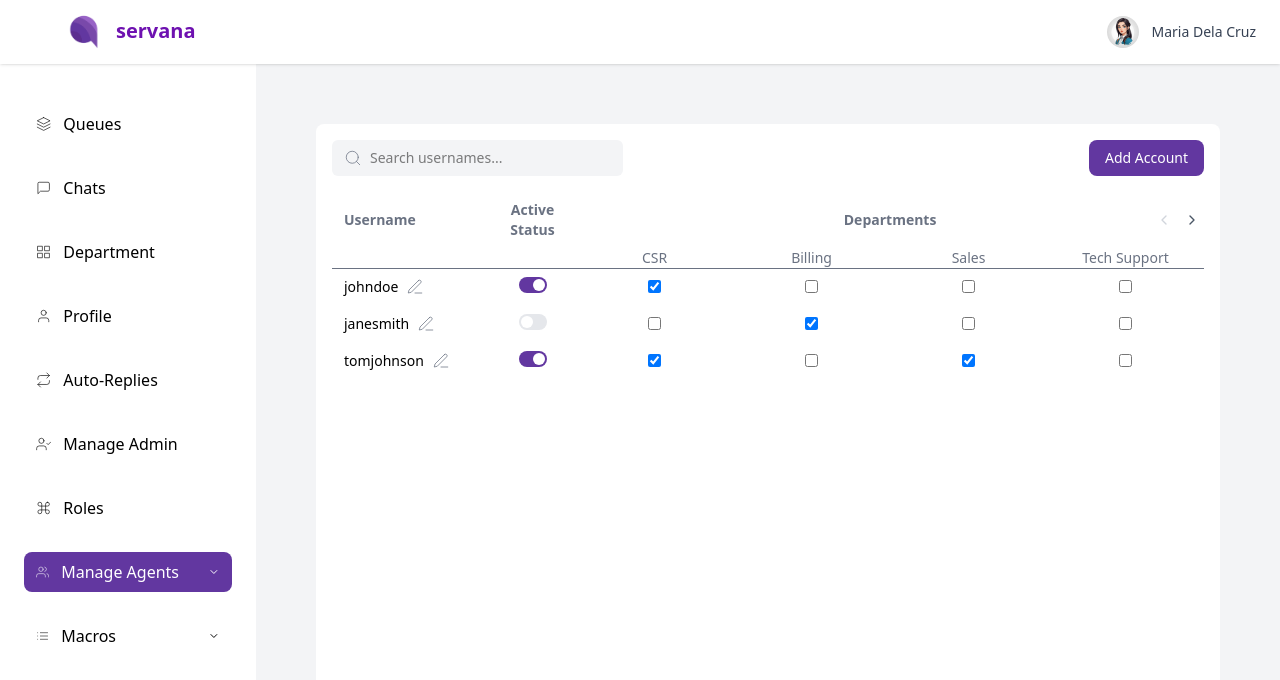
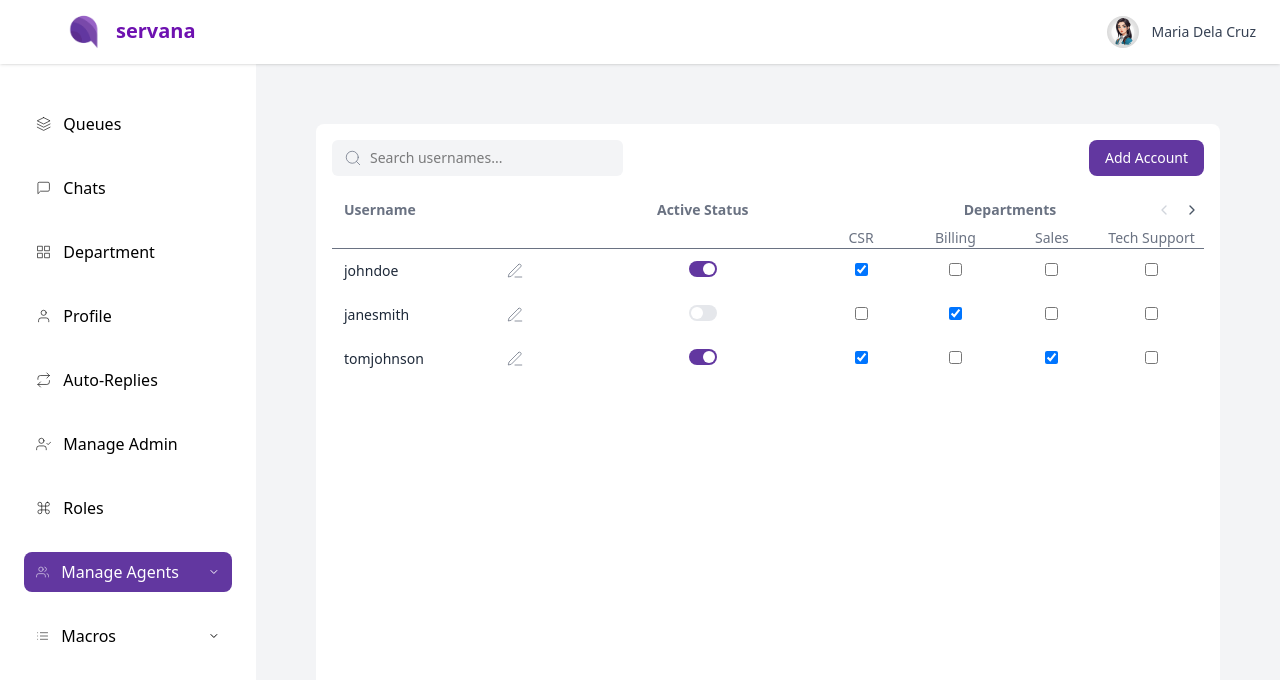
Before and after one commit to manuelamanetjr/frontend_web, a React (Vite) app: page /manage-agents in a window 1280 px wide. Shown: the top 680 px of the page. Built offline with nearby package versions, Linux system fonts and the light colour scheme.

Commit message:
sizing okay

```diff
--- a/screens/ManageAgents.jsx
+++ b/screens/ManageAgents.jsx
@@ -27,7 +27,6 @@ const initialAgents = [
 const departments = ["CSR", "Billing", "Sales", "Tech Support", "Admin", "HR"];
 
 export default function ManageAgents() {
-  // State management
   const [mobileSidebarOpen, setMobileSidebarOpen] = useState(false);
   const [openDropdown, setOpenDropdown] = useState(null);
   const [searchQuery, setSearchQuery] = useState("");
@@ -41,7 +40,6 @@ export default function ManageAgents() {
     password: "",
   });
 
-  // Derived state
   const filteredAgents = agents.filter((agent) =>
     agent.username.toLowerCase().includes(searchQuery.toLowerCase())
   );
@@ -50,7 +48,6 @@ export default function ManageAgents() {
     deptScrollIndex + visibleDepts
   );
 
-  // Handlers
   const toggleSidebar = () => setMobileSidebarOpen((prev) => !prev);
 
   const handleScrollDepts = (direction) => {
@@ -75,7 +72,6 @@ export default function ManageAgents() {
 
   const handleSaveAgent = () => {
     if (currentEditIndex !== null) {
-      // Update existing agent
       setAgents((prev) =>
         prev.map((agent, i) =>
           i === currentEditIndex
@@ -84,7 +80,6 @@ export default function ManageAgents() {
         )
       );
     } else {
-      // Add new agent
       setAgents((prev) => [
         ...prev,
         {
@@ -110,22 +105,18 @@ export default function ManageAgents() {
     setAgents((prev) =>
       prev.map((agent, i) => {
         if (i !== agentIndex) return agent;
-
         const updatedDepartments = agent.departments.includes(department)
           ? agent.departments.filter((d) => d !== department)
           : [...agent.departments, department];
-
         return { ...agent, departments: updatedDepartments };
       })
     );
   };
 
-  // Effects
   useEffect(() => {
     const handleResize = () => {
       setVisibleDepts(window.innerWidth >= 1280 ? 4 : departments.length);
     };
-
     handleResize();
     window.addEventListener("resize", handleResize);
     return () => window.removeEventListener("resize", handleResize);
@@ -136,7 +127,7 @@ export default function ManageAgents() {
       <TopNavbar toggleSidebar={toggleSidebar} />
       <div className="flex flex-1 overflow-hidden">
         <Sidebar
-          isMobile={true}
+          isMobile
           isOpen={mobileSidebarOpen}
           toggleDropdown={setOpenDropdown}
           openDropdown={openDropdown}
@@ -196,8 +187,6 @@ export default function ManageAgents() {
   );
 }
 
-// Extracted components for better organization
-
 function SearchInput({ value, onChange, placeholder }) {
   return (
     <div className="flex items-center bg-gray-100 px-3 py-2 rounded-md w-1/3 relative">
@@ -213,7 +202,7 @@ function SearchInput({ value, onChange, placeholder }) {
         <X
           size={16}
           strokeWidth={1}
-          className="text-gray-500 cursor-pointer absolute right-3 "
+          className="text-gray-500 cursor-pointer absolute right-3"
           onClick={() => onChange("")}
         />
       )}
@@ -237,8 +226,10 @@ function AgentsTable({
       <table className="min-w-full text-sm text-left">
         <thead className="text-gray-500 border-b bg-white">
           <tr>
-            <th className="py-2 px-3 pl-3 sticky bg-white left-0 z-10">Username</th>
-            <th className="py-2 px-3 text-center bg-white sticky left-36 z-10">Active Status</th>
+            <th className="py-2 px-3 pl-3 sticky left-0 bg-white z-10">Username</th>
+            <th className="py-2 px-3 text-center sticky left-30 bg-white z-10">
+              Active Status
+            </th>
             <th className="py-2 px-3 text-center relative" colSpan={visibleDepts}>
               Departments
               {departments.length > visibleDepts && (
@@ -253,7 +244,7 @@ function AgentsTable({
           </tr>
           <tr>
             <th className="sticky left-0 bg-white z-10 w-36"></th>
-            <th className="sticky left-36 bg-white z-10 w-20"></th>
+            <th className="sticky left-30 bg-white z-10 w-20"></th>
             {visibleDepartments.map((dept, i) => (
               <th key={i} className="w-36 text-center px-2 shrink-0 font-medium">
                 {dept}
@@ -263,52 +254,37 @@ function AgentsTable({
         </thead>
         <tbody>
           {agents.map((agent, idx) => (
-            <AgentRow
-              key={idx}
-              agent={agent}
-              visibleDepartments={visibleDepartments}
-              onEdit={() => onEdit(idx)}
-              onToggleActive={() => onToggleActive(idx)}
-              onToggleDepartment={(dept) => onToggleDepartment(idx, dept)}
-            />
-          ))}
-        </tbody>
-      </table>
-    </div>
-  );
-}
-
-function AgentRow({
-  agent,
-  visibleDepartments,
-  onEdit,
-  onToggleActive,
-  onToggleDepartment,
-}) {
-  return (
-    <tr className=" transition-colors duration-200 group">
-      <td className="py-2 px-3 sticky left-0 z-10 w-36 flex items-center gap-2 bg-white">
-        {agent.username}
+            <tr key={idx} className="transition-colors duration-200 group">
+              <td className="py-3 px-3 align-top sticky left-0 z-10 bg-white w-100">
+              <div className="max-w-[180px] break-words text-gray-800 relative pr-6">
+                <span>{agent.username}</span>
+                <div className="absolute top-1/2 right-0 -translate-y-1/2">
                 <Edit3
                   size={18}
                   strokeWidth={1}
                   className="text-gray-500 cursor-pointer hover:text-purple-700"
-          onClick={onEdit}
+                  onClick={() => onEdit(idx)}
                 />
+                </div>
+                </div>
               </td>
-      <td className="py-2 px-3 text-center sticky left-36 z-10 w-20 bg-white">
-        <ToggleSwitch checked={agent.active} onChange={onToggleActive} />
+              <td className="py-2 px-3 text-center sticky left-30 z-10 bg-white w-100">
+                <ToggleSwitch checked={agent.active} onChange={() => onToggleActive(idx)} />
               </td>
               {visibleDepartments.map((dept, i) => (
                 <td key={i} className="w-36 text-center px-2 shrink-0">
                   <input
                     type="checkbox"
                     checked={agent.departments.includes(dept)}
-            onChange={() => onToggleDepartment(dept)}
+                    onChange={() => onToggleDepartment(idx, dept)}
                   />
                 </td>
               ))}
             </tr>
+          ))}
+        </tbody>
+      </table>
+    </div>
   );
 }
 
--- a/screens/Roles.jsx
+++ b/screens/Roles.jsx
@@ -232,7 +232,7 @@ function RolesTable({
         <thead className="text-gray-500 border-b z-20 bg-white">
           <tr className="z-20">
             <th className="py-2 px-3 pl-3 sticky left-0 z-30 bg-white w-48">Role Name</th>
-            <th className="py-2 px-3 text-center sticky left-25 z-30 bg-white w-24">Status</th>
+            <th className="py-2 px-3 text-center sticky left-25 z-30 bg-white w-24">Active Status</th>
             <th className="py-2 px-3 text-center relative" colSpan={visiblePerms}>
               Permissions
               {permissions.length > visiblePerms && (
```
Lines whose indentation alone changed are shown as unchanged.
